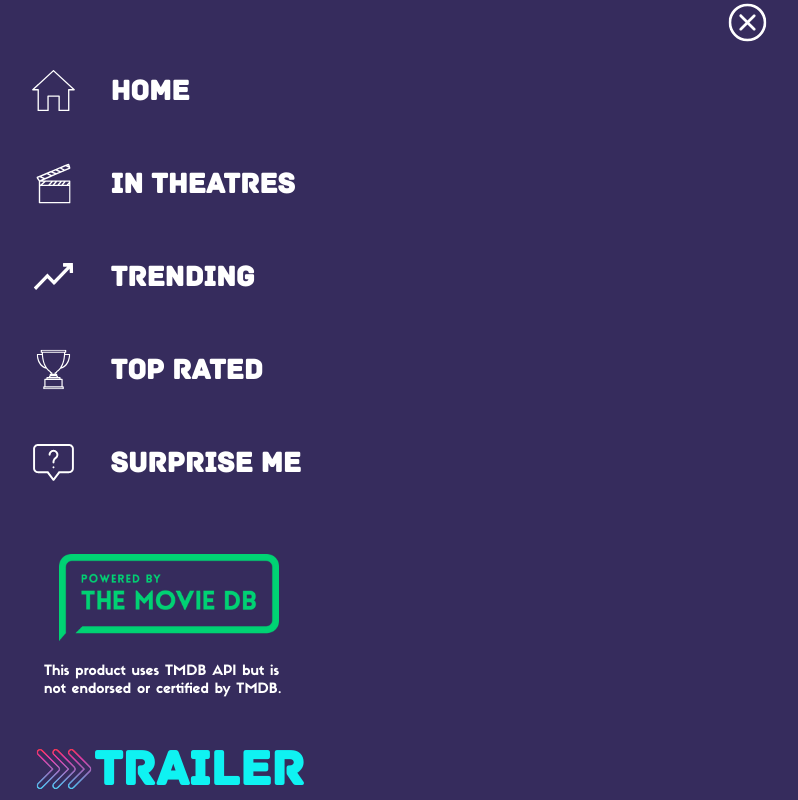
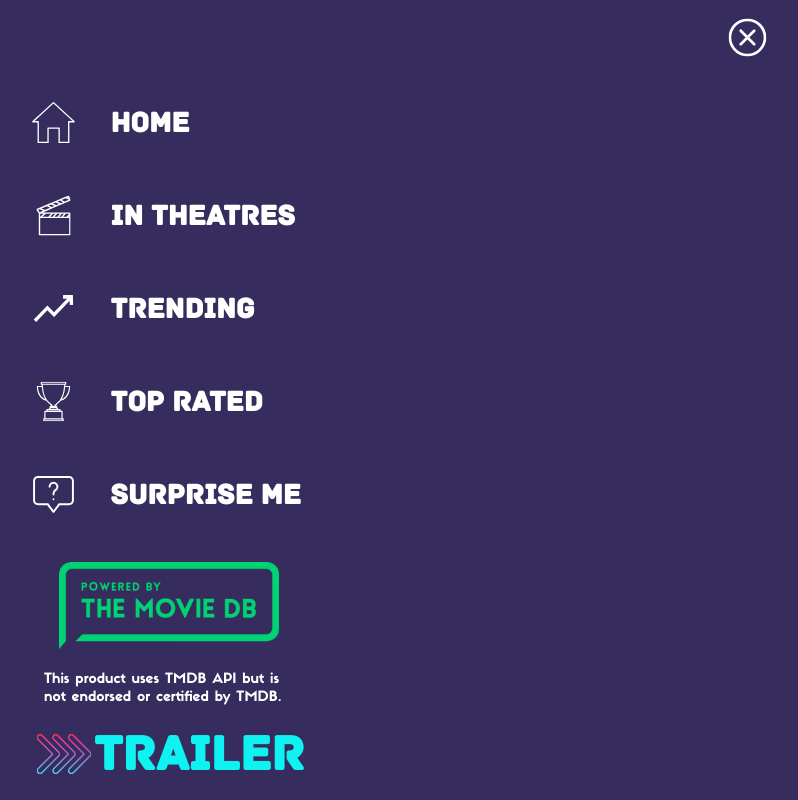
Before and after one commit to lancechincodes/trailer, a React (Create React App) app: page /navigate in a window 1280 px wide. Shown: the whole page, without its empty margins (471-1269 px from the left). Built offline with nearby package versions, Linux system fonts and the light colour scheme; no server answers.

Commit message:
Fix spacing on browse page

```diff
--- a/src/components/Browse.js
+++ b/src/components/Browse.js
@@ -50,7 +50,6 @@ function Browse({trendingToday, setTrendingToday, trendingThisWeek, setTrendingT
 
     return (
         <div className="browse">
-            <div className="browse-inner">
             {/* Logo and hamburger */}
             <header className="heading-browse">
                 <div className="logo-browse">
@@ -112,7 +111,6 @@ function Browse({trendingToday, setTrendingToday, trendingThisWeek, setTrendingT
                 ))}
             </div>
         </div>
-        </div>
     )
 }
 
--- a/src/components/NavMenu.js
+++ b/src/components/NavMenu.js
@@ -36,6 +36,12 @@ function NavMenu({genreArr, setGenreArr}) {
 
     function handleSurpriseClick() {
         navigate(`/browse/${randomGenreId}/${randomMovieId}`)
+    }
+
+    if (loadingGenre) {
+        <div className="loading-page">
+            <span className="loader"></span>
+        </div>
     }
 
     return (
--- a/src/styles/Browse.css
+++ b/src/styles/Browse.css
@@ -5,7 +5,7 @@
     overflow: hidden;
     display: flex;
     flex-direction: column;
-    justify-content: center;
+    justify-content: space-evenly;
 }
 
 /* Logo and hamburger */
@@ -14,7 +14,7 @@
     align-items: center;
     margin-left: 40px;
     margin-right: 40px;
-    margin-bottom: 20px;
+    margin-bottom: 0px;
 }
 
 .logo-browse {
@@ -91,7 +91,7 @@
 
 /* Trending boxes */
 .browse-section-title {
-    margin: 20px 40px;
+    margin: 0px 40px;
     color: #0FF2F2;
     font-family: 'Sifonn Pro';
     font-size: 16px;
--- a/src/styles/NavMenu.css
+++ b/src/styles/NavMenu.css
@@ -4,7 +4,7 @@
     height: 100vh;
     display: flex;
     flex-direction: column;
-    justify-content: center;
+    justify-content: space-evenly;
 }
 
 /* Close navigation button */
@@ -58,7 +58,7 @@
     display: flex;
     flex-direction: column;
     align-items: center;
-    margin: 40px 70px;
+    margin: 0px 70px;
 }
 
 .tmdb-logo {
```
Lines whose indentation alone changed are shown as unchanged.
